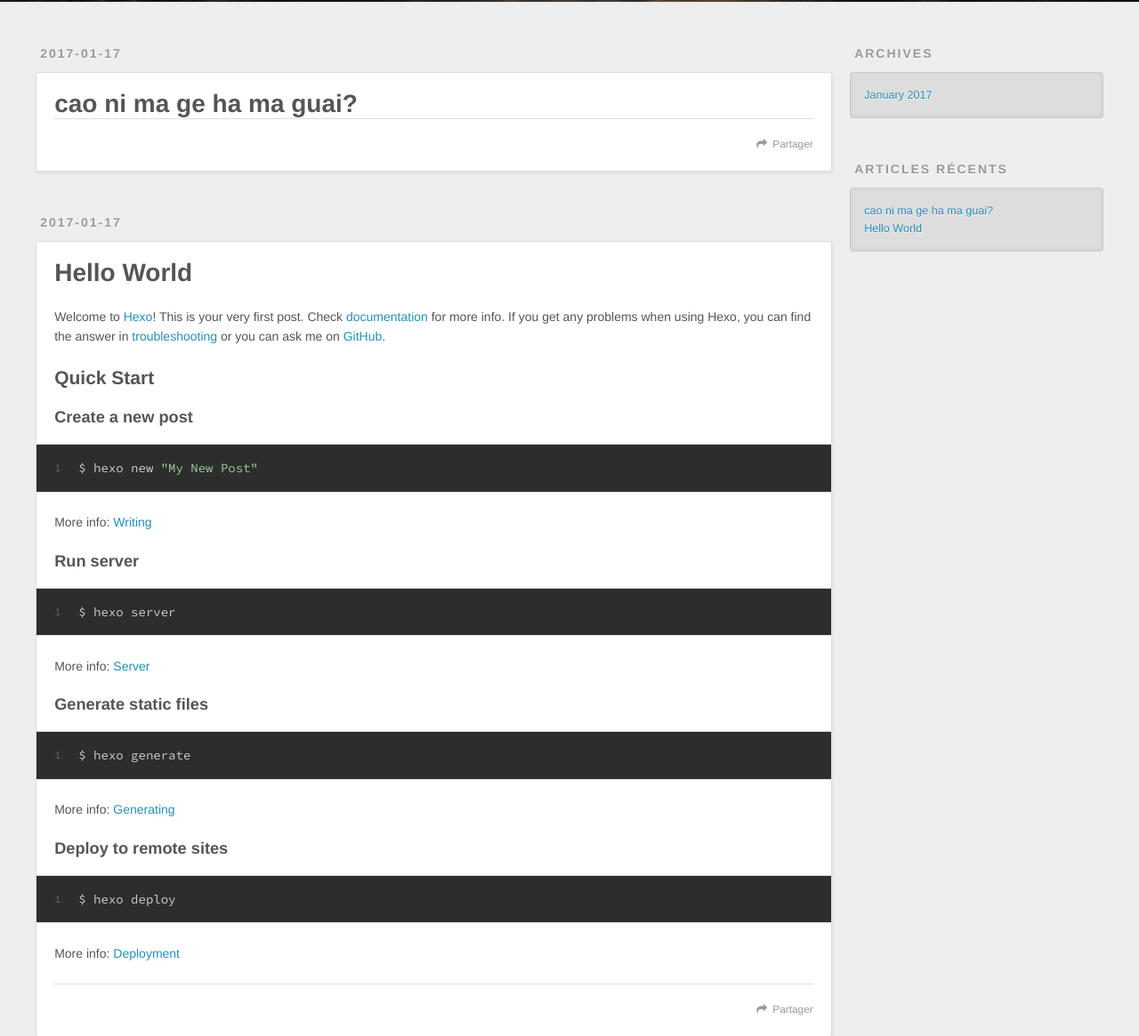
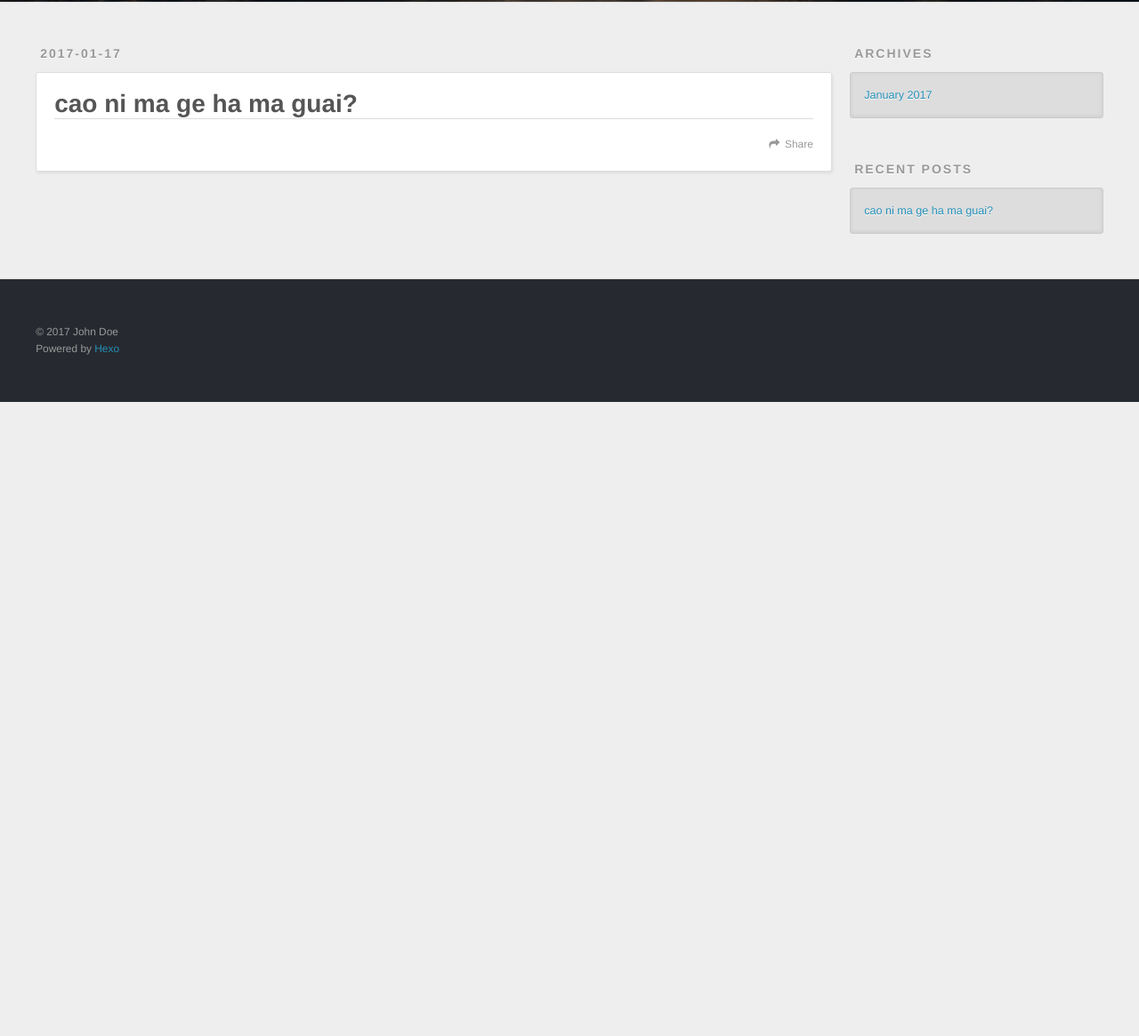
Before and after one commit to dylonchen/dylonchen.github.io, a plain HTML site: page index.html in a window 1280 px wide. Shown: the part 298-1463 px from the top of the page at 89% size. After the commit the page ends 800 px from the top, so only its background shows below. Drawn offline with nearby package versions, Linux system fonts and the light colour scheme.

Commit message:
Site updated: 2017-01-17 21:46:18

```diff
--- a/index.html
+++ b/index.html
@@ -48,9 +48,9 @@
       </nav>
       <nav id="sub-nav">
 
-          <a id="nav-rss-link" class="nav-icon" href="/atom.xml" title="Flux RSS"></a>
+          <a id="nav-rss-link" class="nav-icon" href="/atom.xml" title="RSS Feed"></a>
 
-        <a id="nav-search-btn" class="nav-icon" title="Rechercher"></a>
+        <a id="nav-search-btn" class="nav-icon" title="Search"></a>
       </nav>
       <div id="search-form-wrap">
         <form action="//google.com/search" method="get" accept-charset="UTF-8" class="search-form"><input type="search" name="q" results="0" class="search-form-input" placeholder="Search"><button type="submit" class="search-form-submit">&#xF002;</button><input type="hidden" name="sitesearch" value="http://yoursite.com"></form>
@@ -87,52 +87,7 @@
 
     </div>
     <footer class="article-footer">
-      <a data-url="http://yoursite.com/2017/01/17/haha/" data-id="ciy1kmxe60000esjxeo048grp" class="article-share-link">Partager</a>
-
-
-    </footer>
-  </div>
-
-</article>
-
-
-
-    <article id="post-hello-world" class="article article-type-post" itemscope itemprop="blogPost">
-  <div class="article-meta">
-    <a href="/2017/01/17/hello-world/" class="article-date">
-  <time datetime="2017-01-17T06:42:59.153Z" itemprop="datePublished">2017-01-17</time>
-</a>
-
-  </div>
-  <div class="article-inner">
-
-
-      <header class="article-header">
-
-
-    <h1 itemprop="name">
-      <a class="article-title" href="/2017/01/17/hello-world/">Hello World</a>
-    </h1>
-
-
-      </header>
-
-    <div class="article-entry" itemprop="articleBody">
-
-        <p>Welcome to <a href="https://hexo.io/" target="_blank" rel="external">Hexo</a>! This is your very first post. Check <a href="https://hexo.io/docs/" target="_blank" rel="external">documentation</a> for more info. If you get any problems when using Hexo, you can find the answer in <a href="https://hexo.io/docs/troubleshooting.html" target="_blank" rel="external">troubleshooting</a> or you can ask me on <a href="https://github.com/hexojs/hexo/issues" target="_blank" rel="external">GitHub</a>.</p>
-<h2 id="Quick-Start"><a href="#Quick-Start" class="headerlink" title="Quick Start"></a>Quick Start</h2><h3 id="Create-a-new-post"><a href="#Create-a-new-post" class="headerlink" title="Create a new post"></a>Create a new post</h3><figure class="highlight bash"><table><tr><td class="gutter"><pre><div class="line">1</div></pre></td><td class="code"><pre><div class="line">$ hexo new <span class="string">"My New Post"</span></div></pre></td></tr></table></figure>
-<p>More info: <a href="https://hexo.io/docs/writing.html" target="_blank" rel="external">Writing</a></p>
-<h3 id="Run-server"><a href="#Run-server" class="headerlink" title="Run server"></a>Run server</h3><figure class="highlight bash"><table><tr><td class="gutter"><pre><div class="line">1</div></pre></td><td class="code"><pre><div class="line">$ hexo server</div></pre></td></tr></table></figure>
-<p>More info: <a href="https://hexo.io/docs/server.html" target="_blank" rel="external">Server</a></p>
-<h3 id="Generate-static-files"><a href="#Generate-static-files" class="headerlink" title="Generate static files"></a>Generate static files</h3><figure class="highlight bash"><table><tr><td class="gutter"><pre><div class="line">1</div></pre></td><td class="code"><pre><div class="line">$ hexo generate</div></pre></td></tr></table></figure>
-<p>More info: <a href="https://hexo.io/docs/generating.html" target="_blank" rel="external">Generating</a></p>
-<h3 id="Deploy-to-remote-sites"><a href="#Deploy-to-remote-sites" class="headerlink" title="Deploy to remote sites"></a>Deploy to remote sites</h3><figure class="highlight bash"><table><tr><td class="gutter"><pre><div class="line">1</div></pre></td><td class="code"><pre><div class="line">$ hexo deploy</div></pre></td></tr></table></figure>
-<p>More info: <a href="https://hexo.io/docs/deployment.html" target="_blank" rel="external">Deployment</a></p>
-
-
-    </div>
-    <footer class="article-footer">
-      <a data-url="http://yoursite.com/2017/01/17/hello-world/" data-id="ciy1kmxeb0001esjxbxo9pr3l" class="article-share-link">Partager</a>
+      <a data-url="http://yoursite.com/2017/01/17/haha/" data-id="ciy1koofp0000ncjxatom8eou" class="article-share-link">Share</a>
 
 
     </footer>
@@ -167,16 +122,12 @@
 
 
   <div class="widget-wrap">
-    <h3 class="widget-title">Articles récents</h3>
+    <h3 class="widget-title">Recent Posts</h3>
     <div class="widget">
       <ul>
 
           <li>
             <a href="/2017/01/17/haha/">cao ni ma ge ha ma guai?</a>
-          </li>
-
-          <li>
-            <a href="/2017/01/17/hello-world/">Hello World</a>
           </li>
 
       </ul>
@@ -192,7 +143,7 @@
   <div class="outer">
     <div id="footer-info" class="inner">
       &copy; 2017 John Doe<br>
-      Propulsé by <a href="http://hexo.io/" target="_blank">Hexo</a>
+      Powered by <a href="http://hexo.io/" target="_blank">Hexo</a>
     </div>
   </div>
 </footer>
```
Also changed, not shown: 2017/01/17/haha/index.html (+5 -19 lines), archives/2017/01/index.html (+4 -27 lines), archives/2017/index.html (+4 -27 lines), archives/index.html (+4 -27 lines).
